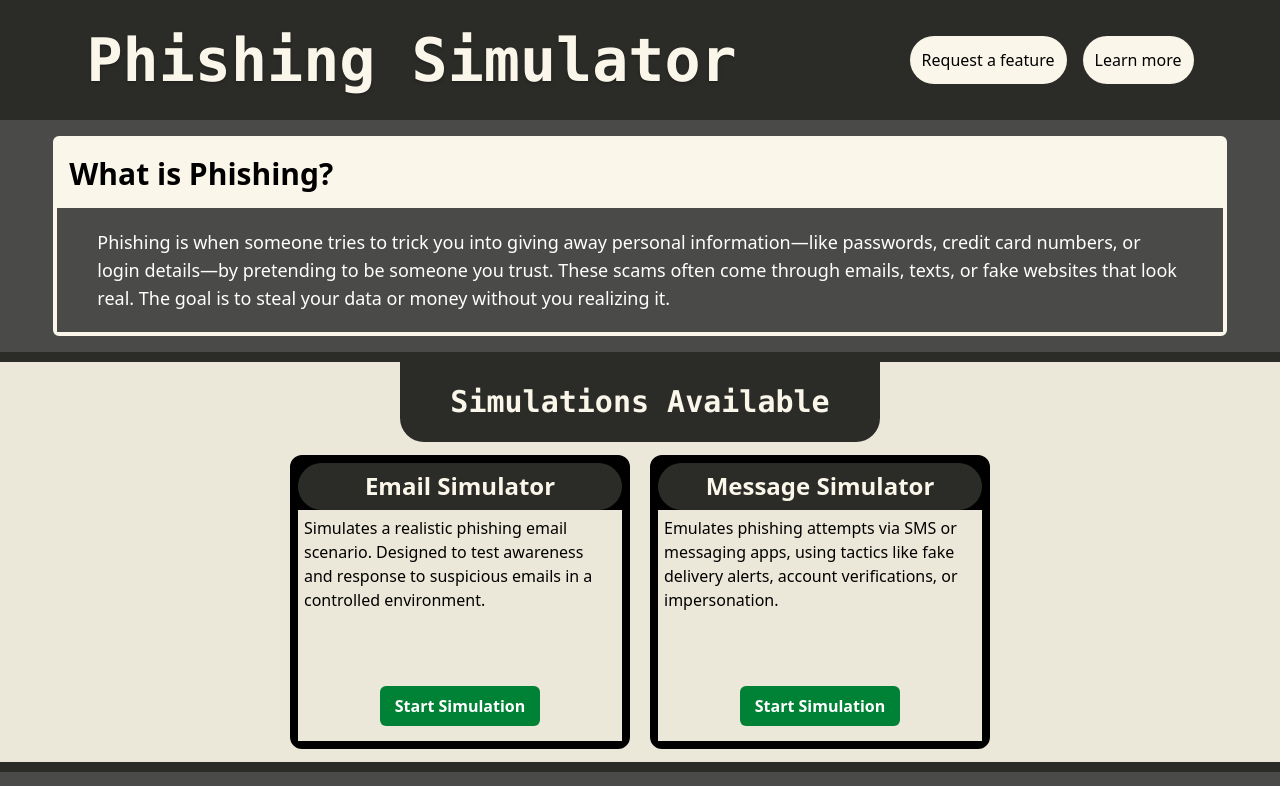
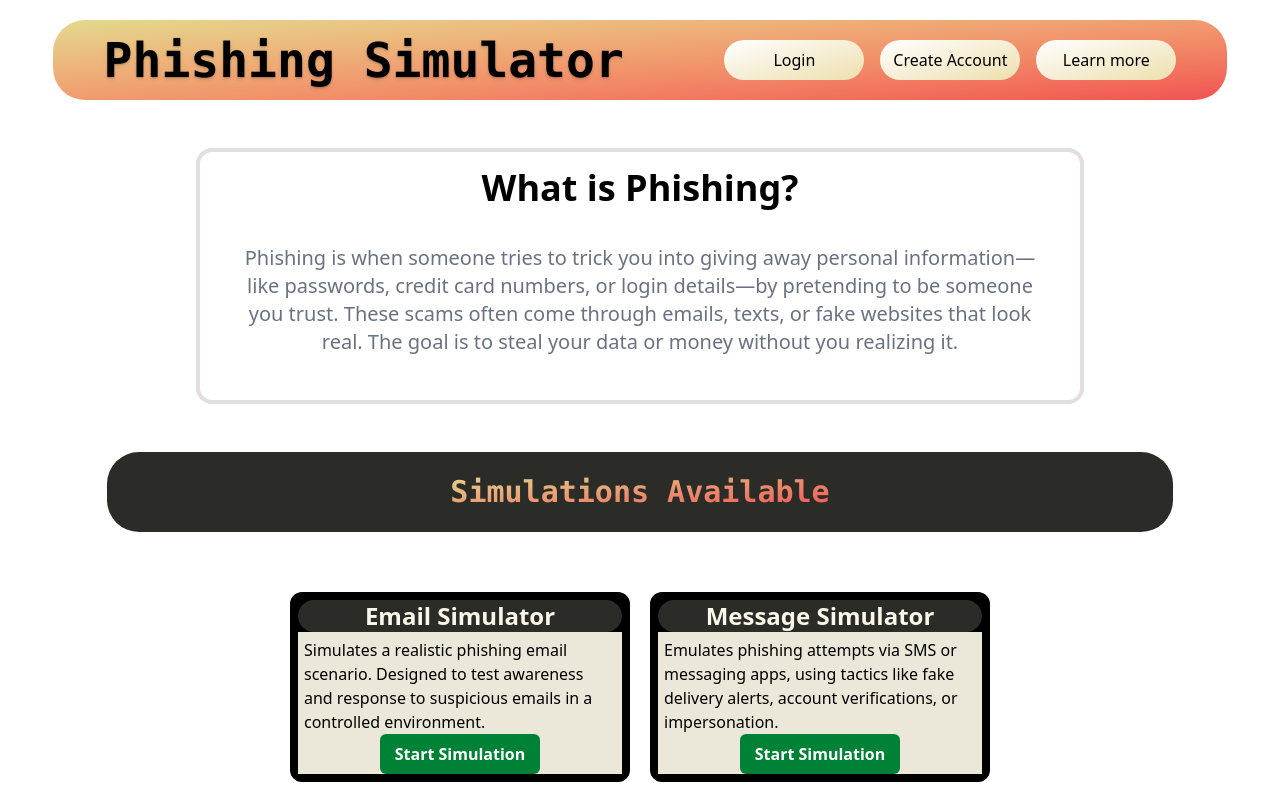
Before and after one commit to Kevskiiis/phishing-simulator, a React (Vite) app: page / in a window 1280 px wide. Shown: the top 786 px of the page. Built offline with nearby package versions, Linux system fonts and the light colour scheme.

Commit message:
Reconstructed the GUI

```diff
--- a/src/components/home/InformationCard.tsx
+++ b/src/components/home/InformationCard.tsx
@@ -8,28 +8,37 @@ interface InformationCardProps {
 function InformationCard ({title, description}: InformationCardProps): JSX.Element {
     return (
         // Container:
-        <div className="w-11/12 h-fit mt-4 mb-4 bg-[#4a4a48] border-4 border-[#faf6e9] rounded-md">
+        <div className="flex flex-col justify-center items-center w-10/12 h-fit pb-6 border-4 border-[#e3dddd] rounded-2xl hover:scale-103 transition-all ">
             {/* Title */}
-            <h1
+            <h2
                 className="
+                flex
+                flex-row
+                justify-center
+                items-center
+                w-full
+                h-fit
                 pt-4
                 pb-4
                 pr-3
                 pl-3
-                bg-[#faf6e9]
                 font-semibold
-                text-3xl
+                text-4xl
                 text-black
                 "
-            >{title}</h1>
+            >{title}</h2>
             {/* Description of title. */}
             <p
                 className="
+                flex
+                flex-row
+                w-full
+                h-fit
+                text-center
                 pt-5 pb-5 pl-10 pr-10
                 font-medium
-                text-lg
-                text-white
-                bg-[#4a4a48]
+                text-xl
+                text-gray-500
                 "
             >{description}</p>
         </div>
--- a/src/components/layout/Footer.tsx
+++ b/src/components/layout/Footer.tsx
@@ -4,8 +4,8 @@ function Footer(): JSX.Element {
     const date = new Date().getFullYear();
 
     return (
-        <footer className='w-full h-30 flex justify-center items-center relative bottom-0 bg-[#2b2b28]'>
-            <p className='font-medium text-xl text-[#faf6e9]'>&copy; {date} Phishing Simulator</p>
+        <footer className='flex justify-center items-center w-full h-30 mb-5 rounded-4xl bg-[#2b2b28]'>
+            <p className='font-medium text-xl gradient-text text-[#faf6e9]'>&copy; {date} Phishing Simulator</p>
         </footer>
     )
 }
--- a/src/components/layout/Header.tsx
+++ b/src/components/layout/Header.tsx
@@ -1,4 +1,5 @@
 import {JSX, ReactNode} from 'react';
+import {Link} from 'react-router';
 
 interface HeaderProps {
     title: string;
@@ -6,13 +7,14 @@ interface HeaderProps {
 
 function Header({title}: HeaderProps): JSX.Element {
     return (
-        <header className="w-full h-30 flex justify-around items-center relative top-0 bg-[#2b2b28]">
+        <header className="w-11/12 h-fit flex justify-around items-center mt-5 pt-4 pb-4 rounded-4xl relative gradient-background">
             {/* Left side: Title */}
-            <h1 className="font-extrabold font-mono text-6xl text-shadow-md text-[#faf6e9]">{title}</h1>
+            <h1 className="font-extrabold font-mono text-5xl text-shadow-md text-black">{title}</h1>
             {/* Right side: Buttons */}
             <div className='flex space-x-4'>
-                <button className='p-3 rounded-3xl bg-[#faf6e9] font-medium transition-all hover:bg-gray-300 hover:scale-105 active:scale-90'>Request a feature</button>
-                <button className='p-3 rounded-3xl bg-[#faf6e9] font-medium transition-all hover:bg-gray-300 hover:scale-105 active:scale-90'>Learn more</button>
+                <button className='p-2 w-35 rounded-3xl gradient-button font-medium transition-all hover:bg-gray-300 hover:scale-105 active:scale-90'>Login</button>
+                <button className='p-2 w-35 rounded-3xl gradient-button font-medium transition-all hover:bg-gray-300 hover:scale-105 active:scale-90'>Create Account</button>
+                <button className='p-2 w-35 rounded-3xl gradient-button font-medium transition-all hover:bg-gray-300 hover:scale-105 active:scale-90'>Learn more</button>
             </div>
         </header>
     )
--- a/src/index.css
+++ b/src/index.css
@@ -1 +1,28 @@
 @import "tailwindcss";
+
+.gradient-button {
+    @apply bg-gradient-to-br from-[#ffffff] to-[#eddfad];
+}
+
+.gradient-text {
+    @apply bg-gradient-to-br bg-clip-text text-transparent;
+    background-image: linear-gradient(to bottom right, #e3d98d, #f15252);
+}
+
+/* .gradient-card {
+    @apply bg-gradient-to-br from-[#f0deaa] to-[#e78181];
+} */
+
+.gradient-background {
+    @apply bg-gradient-to-br from-[#e3d98d] to-[#f15252];
+}
+
+.navbar {
+    @apply flex flex-row mt-5;
+}
+
+/* Home Page */
+
+.home-page-intro-content {
+
+}
--- a/src/pages/Home.tsx
+++ b/src/pages/Home.tsx
@@ -6,17 +6,21 @@ import Footer from '../components/layout/Footer';
 import SimulationCard from "../components/home/SimulationCard";
 import InformationCard from "../components/home/InformationCard";
 
+//SVG Background:
+import background from '../assets/bg-main.svg';
+
 // Decide on a better data structure.
 let contents: string[] = ['']
 
 function Home (): JSX.Element {
 
     return (
-        <div className="w-full h-full flex flex-col items-center">
-            {/* Title */}
+        <div className={`w-full h-full flex flex-col items-center gap-12 bg-[url(${background})]`}>
+            {/* NavBar */}
             <Header title="Phishing Simulator"/>
+
             {/* What is Phishing Info Card */}
-            <div className="flex justify-center items-center bg-[#4a4a48]">
+            <div className="flex flex-col w-10/12 h-fit justify-center items-center">
                 <InformationCard
                     key={1}
                     title="What is Phishing?"
@@ -25,12 +29,12 @@ function Home (): JSX.Element {
                 />
             </div>
             {/* Main Content: Simulations Available */}
-            <div className="w-full h-fit flex flex-col items-center border-b-10 border-t-10 border-[#2b2b28] bg-[#ece8d9]">
-                <div className="w-120 h-20 flex justify-center items-center rounded-b-3xl bg-[#2b2b28]">
-                    <h1 className="font-extrabold font-mono text-3xl text-[#faf6e9]">Simulations Available</h1>
+            <div className="flex flex-col items-center w-full h-fit gap-5">
+                <div className="w-10/12 h-20 flex justify-center items-center rounded-4xl bg-[#2b2b28]">
+                    <h1 className="font-extrabold font-mono text-3xl gradient-text">Simulations Available</h1>
                 </div>
                 {/* Content/Cards */}
-                <ul className="w-full h-80 flex space-x-5 justify-center items-center pl-5 pr-5 ">
+                <ul className="flex flex-wrap justify-center items-center w-10/12 h-fit gap-5 pl-5 pr-5 pb-10 pt-10">
                     <SimulationCard
                         link="/email-phishing-instructions"
                         title={'Email Simulator'}
@@ -51,7 +55,7 @@ function Home (): JSX.Element {
                 </ul>
             </div>
             {/* About / Information */}
-            <div className="w-full h-fit flex flex-col items-center bg-[#4a4a48]">
+            <div className="w-10/12 h-fit flex flex-col justify-center items-center gap-12">
                 <InformationCard
                     key={2}
                     title="Why a Phishing Simulator?"
@@ -70,6 +74,7 @@ function Home (): JSX.Element {
                     description="The more you practice identifying phishing attempts, the safer you become. Our simulator gives you hands-on experience to boost your confidence."
                     />
             </div>
+
             {/* Footer */}
             <Footer/>
         </div>
```
Also changed, not shown: src/assets/bg-main.svg (added).
